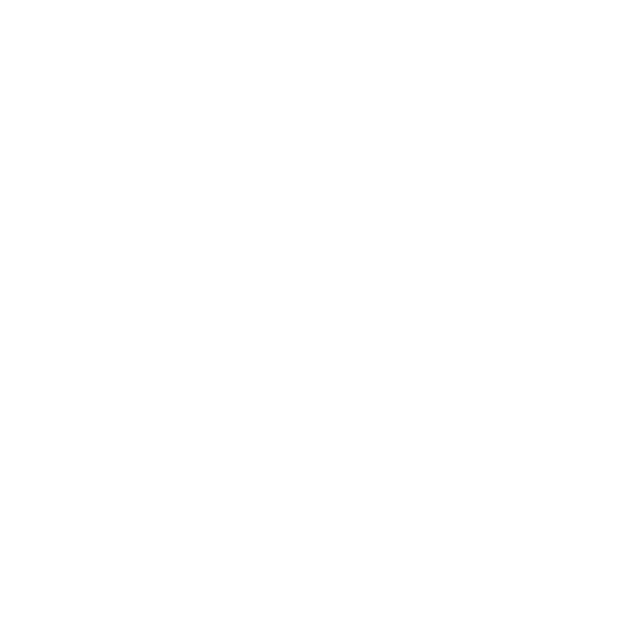
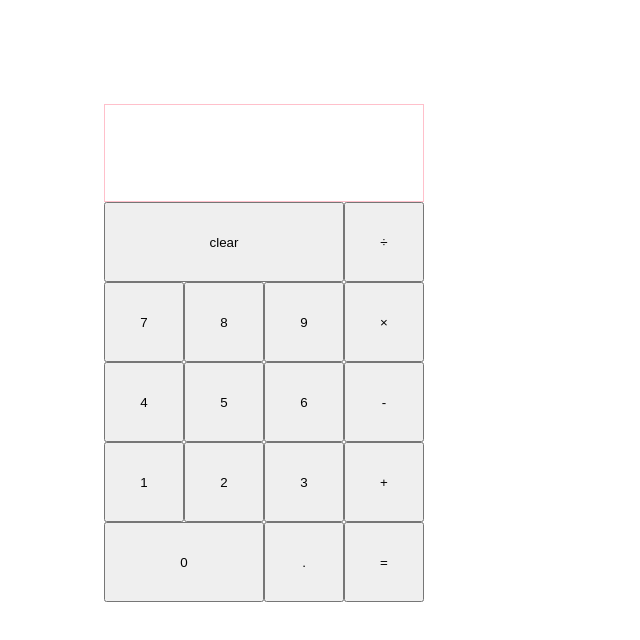
Before and after one commit to liuernan/typescript-handbook, a website: page 07-calculator/index.html in a window 1280 px wide. Shown: the whole page, without its empty margins (0-640 px from the left). Drawn offline with Linux system fonts and the light colour scheme.

Commit message:
calculator html & css finished

```diff
--- a/07-calculator/07-calculator.js
+++ b/07-calculator/07-calculator.js
@@ -1,3 +1,47 @@
 {
-    console.log(1);
+    var Calculator = /** @class */ (function () {
+        function Calculator() {
+            this.buttonList = [
+                ['clear', '÷'],
+                ['7', '8', '9', '×'],
+                ['4', '5', '6', '-'],
+                ['1', '2', '3', '+'],
+                ['0', '.', '='],
+            ];
+            this.createContainer();
+            this.createOutput();
+            this.createOpertaion();
+        }
+        Calculator.prototype.createContainer = function () {
+            var $calc = document.createElement('div');
+            $calc.classList.add('calc-container');
+            document.body.appendChild($calc);
+            this.$container = $calc;
+        };
+        Calculator.prototype.createOutput = function () {
+            var $output = document.createElement('div');
+            $output.classList.add('calc-output');
+            this.$container.appendChild($output);
+        };
+        Calculator.prototype.createOpertaion = function () {
+            var _this = this;
+            var $oper = document.createElement('div');
+            $oper.classList.add('calc-oper');
+            this.$container.appendChild($oper);
+            this.buttonList.forEach(function (arr) {
+                var container = document.createElement('div');
+                container.classList.add('calc-oper-row');
+                arr.forEach(function (item) { return _this.createButton(item, container); });
+                $oper.appendChild(container);
+            });
+        };
+        Calculator.prototype.createButton = function (text, $el) {
+            var button = document.createElement('button');
+            button.innerText = text;
+            button.className = "button-".concat(text);
+            $el.appendChild(button);
+        };
+        return Calculator;
+    }());
+    new Calculator();
 }
--- a/07-calculator/index.html
+++ b/07-calculator/index.html
@@ -6,10 +6,13 @@
   <meta http-equiv="X-UA-Compatible" content="IE=edge">
   <meta name="viewport" content="width=device-width, initial-scale=1.0">
   <title>计算器</title>
+  <link rel="stylesheet" href="./style.css">
 </head>
 
 <body>
-  <script src="./07-calculator.js"></script>
+
 </body>
 
+<script src="./07-calculator.js"></script>
+
 </html>
--- /dev/null
+++ b/07-calculator/style.css
@@ -0,0 +1,25 @@
+.calc-container {
+  display: inline-block;
+  margin: 6em;
+}
+
+.calc-container .calc-output {
+  border: 1px solid pink;
+  height: 6em;
+}
+
+.calc-container .calc-oper {
+  display: inline-block;
+}
+
+.calc-container button {
+  width: 6em;
+  height: 6em;
+}
+
+.calc-container button.button-clear {
+  width: 18em;
+}
+.calc-container button.button-0 {
+  width: 12em;
+}
```
Also changed, not shown: 07-calculator/07-calculator.ts (+46 -1 lines).
